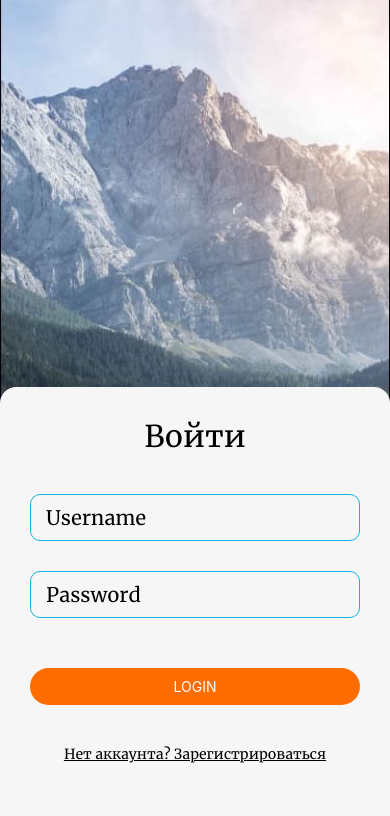
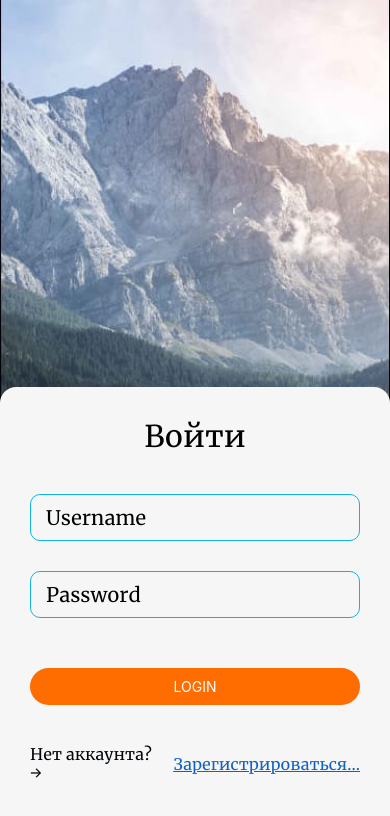
Before and after one commit to Simon507/myFirstProject-ReactNative, a React Native app: screen / in a window 390 px wide. Shown: the top 816 px of the page. Built offline with nearby package versions, Linux system fonts and the light colour scheme.

Commit message:
Update LoginScreen.jsx

```diff
--- a/Screens/LoginScreen.jsx
+++ b/Screens/LoginScreen.jsx
@@ -79,7 +79,10 @@ export default function LoginScreen() {
               <Text style={styles.buttonTxt}>LOGIN</Text>
             </TouchableOpacity>
           </KeyboardAvoidingView>
-          <Text style={styles.noAccTxt}>Нет аккаунта? Зарегистрироваться</Text>
+          <View style={styles.noAcc}>
+            <Text style={styles.noAccTxt}>Нет аккаунта? &#8594;</Text>
+            <Text style={styles.noAccRegisterTxt}>Зарегистрироваться...</Text>
+          </View>
         </View>
       </View>
     </TouchableWithoutFeedback>
@@ -131,18 +134,32 @@ const styles = StyleSheet.create({
   },
 
   buttonTxt: { color: '#fff' },
+
+  noAcc: {
+    display: 'flex',
+    flexDirection: 'row',
+    gap: 15,
+    alignItems: 'center',
+    justifyContent: 'center',
+  },
+
   noAccTxt: {
     fontFamily: 'Roboto',
     fontWeight: 400,
     fontSize: 16,
     lineHeight: 19,
-    textAlign: 'center',
-    color: '#1B4371',
+    // textAlign: 'center',
+    color: '#01050a',
     fontFamily: 'MerriweatherRegular',
   },
-  noAccTxt: {
+
+  noAccRegisterTxt: {
+    fontSize: 16,
+    color: '#1061c5',
+    fontFamily: 'MerriweatherRegular',
     textDecorationLine: 'underline',
-    textAlign: 'center',
-    fontFamily: 'MerriweatherRegular',
+    // textDecorationLine: 'underline',
+    // textAlign: 'center',
+    // fontFamily: 'MerriweatherRegular',
   },
 });
```
